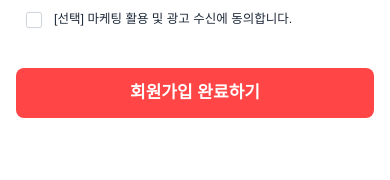
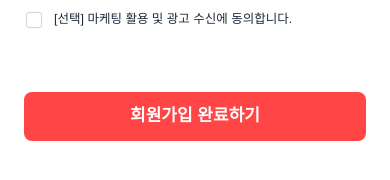
Before and after one commit to Marketer-s-Fridge/Client, a Next.js app: page /signUp/kakao in a window 390 px wide. Shown: the part 712-892 px from the top of the page. Built offline with nearby package versions, Linux system fonts and the light colour scheme; no server answers; sample sign-in values are in the browser's storage; a web font is replaced by a local one.

Commit message:
fix: 모바일에서 카카오 회원가입 안되는 에러 해결

```diff
--- a/src/app/signUp/kakao/page.tsx
+++ b/src/app/signUp/kakao/page.tsx
@@ -278,13 +278,13 @@ const KakaoExtraSignUpPage: React.FC = () => {
             showError={errors.agreements}
           />
         </div>
+        <div className="justify-self-center w-full md:w-11/12 text-center ">
+          <SubmitButton
+            text={submitting ? "처리 중..." : "회원가입 완료하기"}
+            type="submit"
+          />
+        </div>
       </form>
-      <div className="justify-self-center w-full md:w-11/12 text-center ">
-        <SubmitButton
-          text={submitting ? "처리 중..." : "회원가입 완료하기"}
-          type="submit"
-        />
-      </div>
 
       <ConfirmModal
         isOpen={modalOpen}
```
